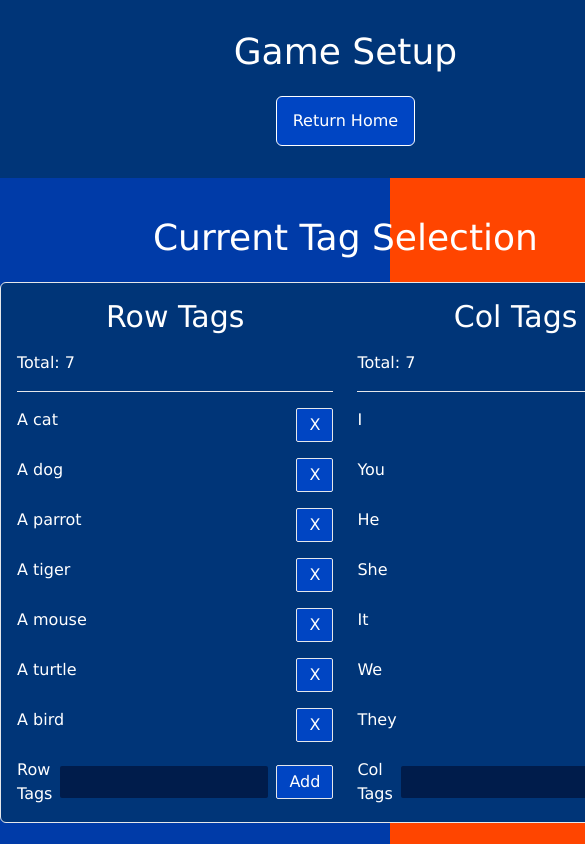
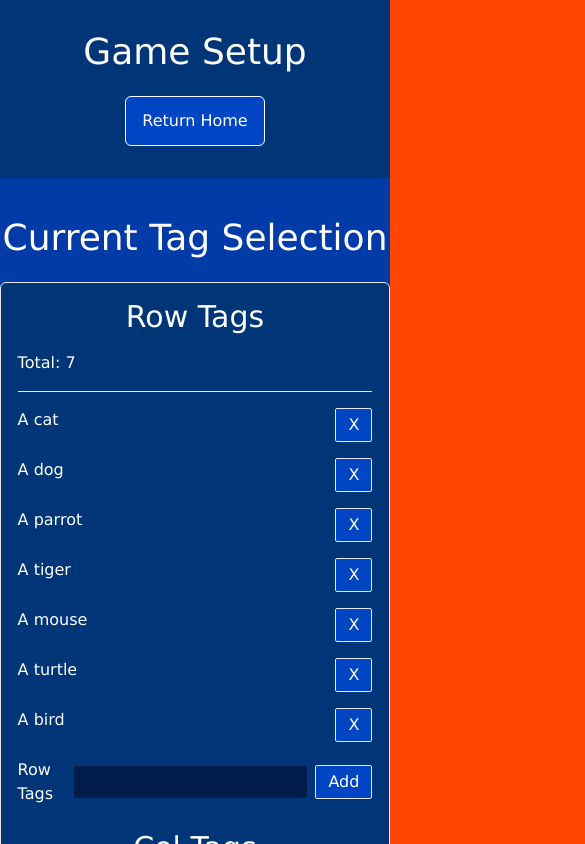
Before and after one commit to PetrusMaximus0/educational-battleship-frontend, a React (Vite) app: page /game/tag-setup in a window 390 px wide. Shown: the top 844 px of the page, 585 px wide, since content can reach past the window. Built offline with nearby package versions, Linux system fonts and the light colour scheme.

Commit message:
style: add minor improvements to responsiveness and html structure.

```diff
--- a/src/components/GameBoards.tsx
+++ b/src/components/GameBoards.tsx
@@ -117,7 +117,7 @@ const GameBoards = ({playerState} : props) => {
 
     return (
         <section className={"text-center"}>
-            <h2 className={"text-4xl py-4 my-4 bg-BgA"}>
+            <h2 className={"text-4xl py-4 my-4 bg-BgA relative min-h-44 flex items-center justify-center"}>
                 {
                     error && <span className={"text-red-600"}> {error.message} </span>
                     || playerState===EClientState.OnTurn && "Your turn!"
--- a/src/components/Lobby.tsx
+++ b/src/components/Lobby.tsx
@@ -44,15 +44,10 @@ const Lobby = ({validId} : props)=> {
 
     return (
         validId &&
-        <section className={"text-center"}>
-            <div className={"text-center"}>
+        <section className={"text-center h-full"}>
             <h2 className={"mb-4 text-xl"}> Your session ID: </h2>
-                <div className={"flex gap-2 justify-center items-center"}>
-                    <p
-                        className={"my-2 flex gap-2 justify-center items-center"}
-                    >
+            <p className={"flex flex-col justify-center sm:flex-row gap-3 items-center"}>
                 {id}
-                    </p>
                 <button
                     className={"hover:bg-btnBgHover active:bg-btnBgActive border px-3 py-2 rounded-sm"}
                     onClick={handleCopyId}
@@ -60,8 +55,7 @@ const Lobby = ({validId} : props)=> {
                     {justCopiedId ? "Copied!" : "Copy ID"}
                 </button>
 
-                </div>
-            </div>
+            </p>
         </section>
         || <p> Invalid session Id, returning home... </p>
     )
--- a/src/components/TagInputForm.tsx
+++ b/src/components/TagInputForm.tsx
@@ -19,13 +19,12 @@ const TagInputForm = ({title, handleAdd}:props) => {
     }
 
     return(
-
         <form
             onSubmit={handleFormSubmit}
             className={"flex items-center justify-between gap-2"}>
             {title}
             <input
-            className={"px-1 py-1 bg-inputBgA rounded-sm"}
+                className={"px-1 py-1 w-full bg-inputBgA rounded-sm"}
                 type={"text"}
                 value={value}
                 onChange={handleChange}
@@ -40,7 +39,6 @@ const TagInputForm = ({title, handleAdd}:props) => {
             </button>
         </form>
     )
-
 }
 
 export default TagInputForm;
--- a/src/index.scss
+++ b/src/index.scss
@@ -8,8 +8,8 @@
 }
 
 #root{
-    min-height: 100%;
-    width: 100%;
+    min-height: 100vh;
+    min-width: fit-content;
 }
 
 body {
--- a/src/pages/Game.tsx
+++ b/src/pages/Game.tsx
@@ -142,7 +142,7 @@ const Game = ()=>{
 
                 </div>
             </div>
-            <main className={"relative grid grid-rows-[auto_1fr_auto] gap-y-8 justify-items-center"}>
+            <main className={"relative grid grid-rows-[auto_1fr_auto] gap-y-8 justify-center h-full"}>
                 <header className={"flex items-center w-full justify-center py-4 px-8 bg-BgA"}>
                     <h2>
                     {
--- a/src/pages/TagSetupPage.tsx
+++ b/src/pages/TagSetupPage.tsx
@@ -62,7 +62,7 @@ const TagSetupPage = () => {
     },[])
 
     return (
-        <div className='grid grid-rows-[auto_1fr_auto] gap-y-10 h- min-h-screen bg-BgB text-white'>
+        <div className='grid grid-rows-[auto_1fr_auto] gap-y-10 h-full min-h-screen bg-BgB text-white'>
             <header className='bg-BgA py-8 px-8'>
                 <div className='flex flex-col items-center justify-center gap-6'>
                     <h1 className='text-4xl'> Game Setup </h1>
@@ -77,7 +77,7 @@ const TagSetupPage = () => {
             <main className={"flex flex-col gap-3 justify-start items-center w-fit mx-auto"}>
                 <section className='flex flex-col justify-start gap-6' >
                     <h2 className={"text-4xl text-center"}> Current Tag Selection </h2>
-                    <div className={"bg-BgA flex justify-center items-start gap-6 border w-fit mx-auto px-4 py-4 rounded-md"}>
+                    <div className={"bg-BgA flex flex-wrap justify-center items-start gap-6 border w-fit mx-auto px-4 py-4 rounded-md"}>
                         <TagColumn
                             title={"Row Tags"}
                             tags={rowTags}
```
Lines whose indentation alone changed are shown as unchanged.
